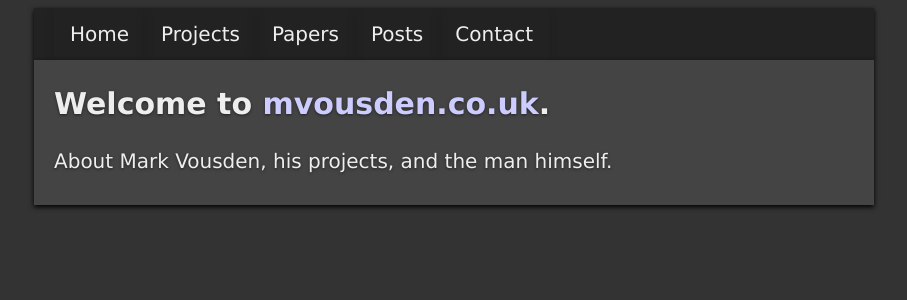
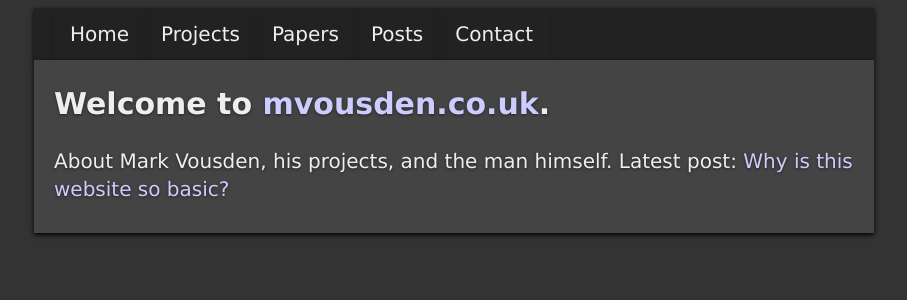
Before and after one commit to mvousden/personal-site, a Jekyll site: the page built from index.html, in a window 1280 px wide. Shown: the top 300 px of the page, without its empty margins (186-1093 px from the left). Built offline with Jekyll 4.4.1, drawn with Linux system fonts in a browser that asks for light colours.

Commit message:
Add some 'latest post' information on the index page.

```diff
--- a/index.html
+++ b/index.html
@@ -4,3 +4,6 @@ title: Welcome to <a href=http://mvousden.co.uk/>mvousden.co.uk</a>.
 aside: >
     About Mark Vousden, his projects, and the man himself.
 ---
+
+Latest post: <a href="posts.html#Why is this website so basic?">Why is this
+website so basic?</a>
```
